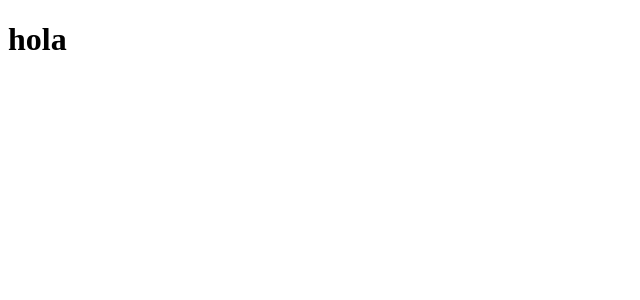
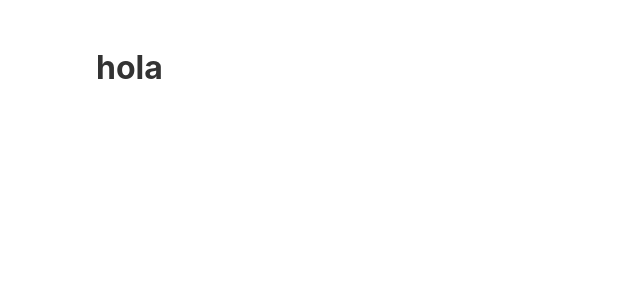
Before and after one commit to HamelBarrer/dani, a Vue app: page / in a window 1280 px wide. Shown: the top 300 px of the page, without its empty margins (0-640 px from the left). Built offline with nearby package versions, Linux system fonts and the light colour scheme.

Commit message:
config css basic

```diff
--- a/src/App.vue
+++ b/src/App.vue
@@ -1,5 +1,51 @@
 <script setup></script>
 
 <template>
-  <router-view />
+  <div class="wrapper">
+    <main class="main container">
+      <router-view />
+    </main>
+  </div>
 </template>
+
+<style>
+  :root {
+    --background-color: #fff;
+  }
+
+  * {
+    margin: 0;
+    padding: 0;
+    list-style: none;
+    text-decoration: none;
+    box-sizing: border-box;
+  }
+
+  body {
+    background-color: var(--background-color);
+    color: #333;
+    font-family: -apple-system, BlinkMacSystemFont, 'Segoe UI', Roboto, Oxygen,
+      Ubuntu, Cantarell, 'Open Sans', 'Helvetica Neue', sans-serif;
+    font-size: 16px;
+  }
+
+  .container {
+    width: 85%;
+    margin: 0 auto;
+  }
+
+  .wrapper {
+    display: grid;
+    grid-template-areas:
+      'navbar'
+      'main';
+    grid-template-rows: 3rem 1fr;
+    grid-template-columns: 1fr;
+    height: 100vh;
+  }
+
+  .main {
+    grid-area: main;
+    overflow: auto;
+  }
+</style>
```
